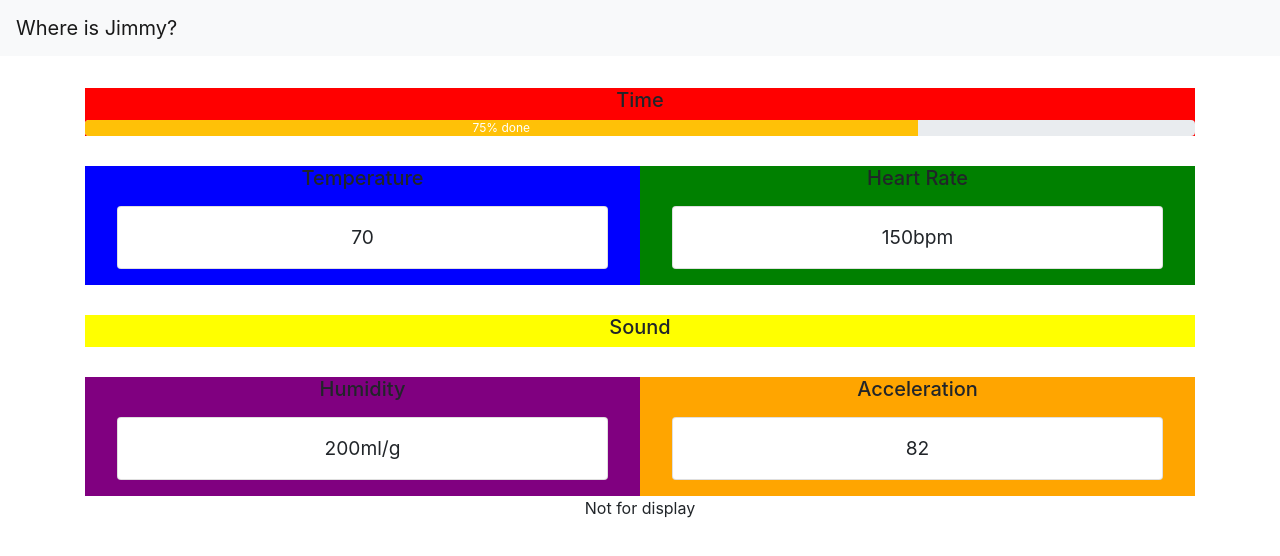
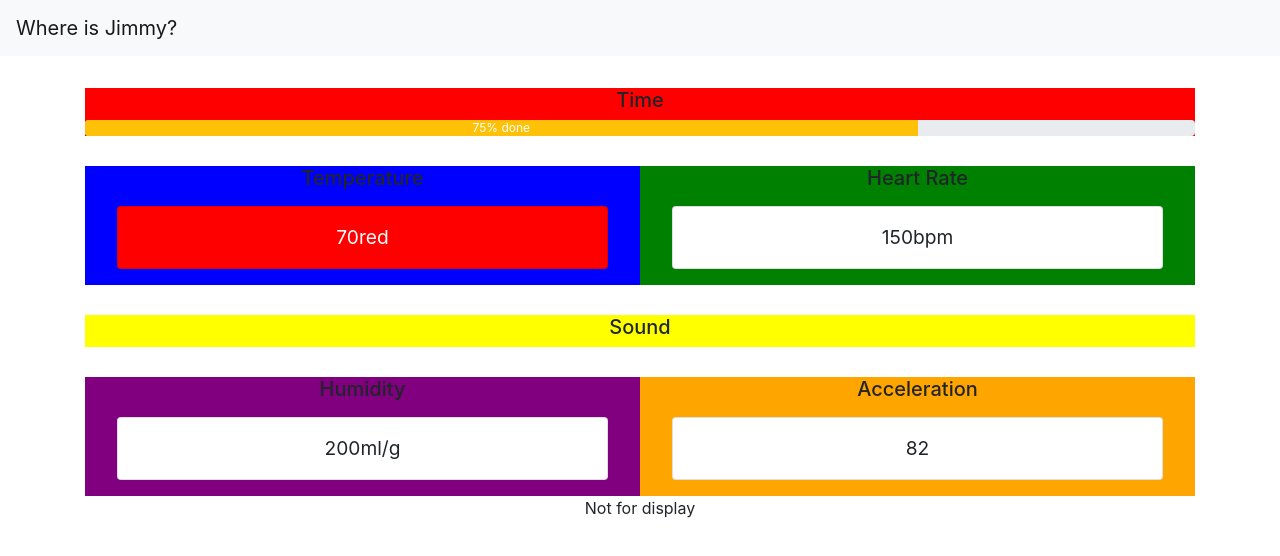
Before and after one commit to dickwyn/recater, a React (Create React App) app in the folder client/: page / in a window 1280 px wide. Shown: the top 556 px of the page. Built offline with nearby package versions, Linux system fonts and the light colour scheme.

Commit message:
working color function

```diff
--- a/client/src/Components/Indicator/index.jsx
+++ b/client/src/Components/Indicator/index.jsx
@@ -3,6 +3,15 @@ import { Progress } from 'reactstrap';
 import './style.css';
 
 export default class Indicator extends Component {
+    temperature = (temp) => {
+        if (temp > 0){
+            return "red"
+        }
+        else if(temp > 80) {
+            return "blue"
+        }
+    }
+
     render() {
         return (
         <div>
@@ -13,8 +22,9 @@ export default class Indicator extends Component {
                 </div>
                 <div className="temperature">
                     <h5>Temperature</h5>
-                <div className="card">
+                    <div className="card" style={{background: this.temperature(75)}}>
                         70
+                        {this.temperature(80)}
                     </div>
                 </div>
                 <div className="heartrate">
--- a/client/src/Components/Indicator/style.css
+++ b/client/src/Components/Indicator/style.css
@@ -27,6 +27,10 @@
     background-color: blue;
 }
 
+.temperature .card {
+    color: white;
+}
+
 .heartrate {
     grid-area: hr;
     background-color: green;
```
Lines whose indentation alone changed are shown as unchanged.
